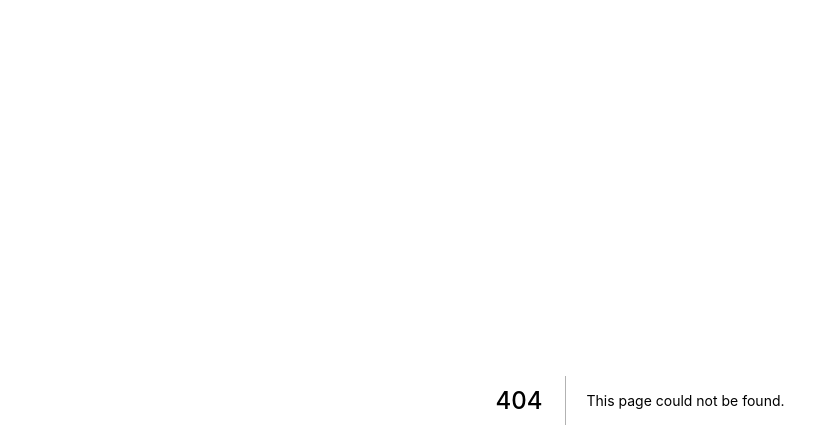
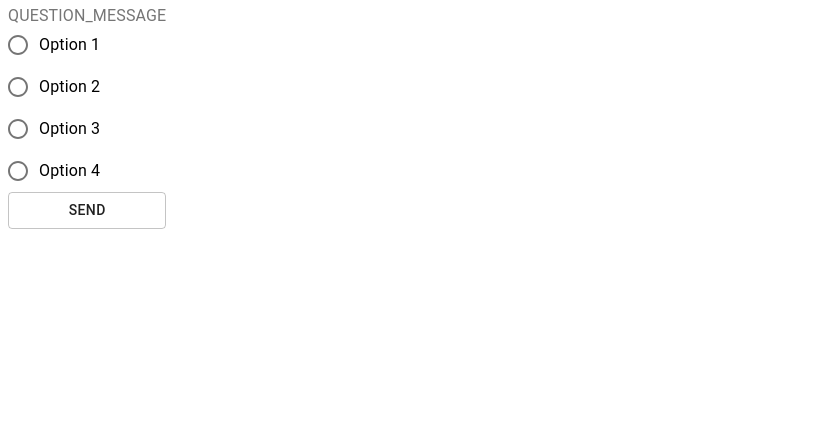
Before and after one commit to jfbarea/comedy-x, a Next.js app: page /user in a window 1280 px wide. Before the commit this address had no page. Shown: the top 448 px of the page, without its empty margins (0-839 px from the left). Built offline with nearby package versions, Linux system fonts and the light colour scheme.

Commit message:
missing first

```diff
--- /dev/null
+++ b/pages/user.tsx
@@ -0,0 +1,40 @@
+import {FormControl, FormLabel, RadioGroup, FormControlLabel, Radio, Button} from '@material-ui/core';
+import React, {useState} from 'react';
+import services from '../services'
+
+const {getQuestion} = services;
+
+const User = () => {
+    const {questionMessage, options, answerMessage} = getQuestion();
+    const [answer, setAnswer] = useState('answer');
+    const [showForm, setShowForm] = useState(true);
+    const handleChange = (event) => {
+        setAnswer(event.target.value)
+    }
+    const handleSubmit = (event) => {
+        event.preventDefault();
+        setShowForm(false);
+        console.log('SUBMIT', answer)
+    }
+
+    return (
+    <>
+    {showForm ? <>
+        <form onSubmit={handleSubmit}>
+            <FormControl component="fieldset">
+                <FormLabel component="legend">{questionMessage}</FormLabel>
+                <RadioGroup aria-label="gender" name="gender1" value={answer} onChange={handleChange}>
+                    {options.map(({value, name}) => <FormControlLabel value={value} control={<Radio />} key={value} label={name} />)}
+                </RadioGroup>
+                <Button type="submit" variant="outlined" color="default" >Send</Button>
+            </FormControl>
+        </form>
+        </>
+    :
+        <h1>{answerMessage}</h1>
+    }
+    </>
+    )
+};
+
+export default User;
--- /dev/null
+++ b/services/index.ts
@@ -0,0 +1,28 @@
+const question = {
+    questionMessage: 'QUESTION_MESSAGE',
+    answerMessage: 'Thanks!',
+    options: [
+        {
+            name: 'Option 1',
+            value: 'option1'
+        },
+        {
+            name: 'Option 2',
+            value: 'option2'
+        },
+        {
+            name: 'Option 3',
+            value: 'option3'
+        },
+        {
+            name: 'Option 4',
+            value: 'option4'
+        },
+    ]
+};
+
+export default {
+    getQuestion: () => {
+        return question;
+    }
+}
```
